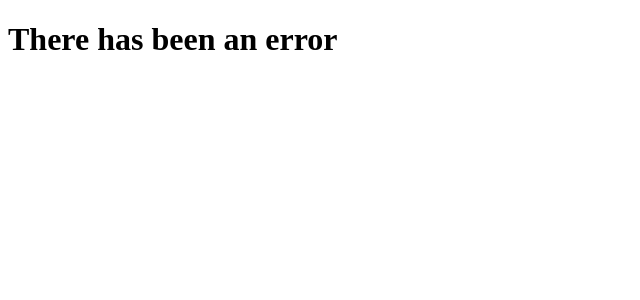
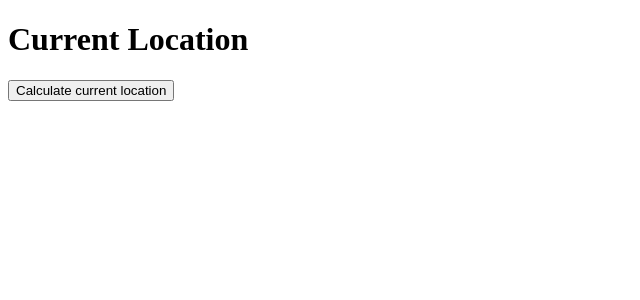
Before and after one commit to martinamancuso/learning_react, a React (Vite) app in the folder react/: page / in a window 1280 px wide. Shown: the top 300 px of the page, without its empty margins (0-640 px from the left). Built offline with nearby package versions, Linux system fonts and the light colour scheme; no server answers.

Commit message:
useCurrentLocation exercise #5 started

```diff
--- a/react/src/components/App.jsx
+++ b/react/src/components/App.jsx
@@ -1,10 +1,11 @@
 // import { LanguageContext } from "./LanguageContext";
 // import { Clock } from "./Clock";
 // import { useState } from "react";
-import { GitHubUser } from "./GitHubUser";
+// import { GitHubUser } from "./GitHubUser";
 // import { useCounter } from "../custom_hooks_lessons/useCounter";
 // import { HookCounter } from "../custom_hooks_lessons/HookCounter";
 // import { HookGitHubUser } from "../custom_hooks_lessons/HookGitHubUser";
+import { CurrentLocation } from "./CurrentLocation";
 
 export function App() {
   // const [ language, setLanguage ] = useState("en");
@@ -20,11 +21,12 @@ export function App() {
         </select>
         <Clock />
       </LanguageContext.Provider> */}
-      <GitHubUser username="martinamancuso" />
+      {/* <GitHubUser username="martinamancuso" /> */}
       {/* <button onClick={onIncrement}>{counter}</button>
       <HookCounter /> */}
       {/* <input value={username} onChange={(e) => {setUsername(e.target.value)}} /> */}
       {/* <HookGitHubUser username="martinamancuso" /> */}
+      <CurrentLocation />
     </div>
   );
 }
--- /dev/null
+++ b/react/src/components/CurrentLocation.jsx
@@ -0,0 +1,16 @@
+import { useCurrentLocation } from "../custom_hooks_exercises/useCurrentLocation"
+
+export function CurrentLocation() {
+
+  const { currentLocation, error, loading, calculateCurrentLocation } = useCurrentLocation();
+
+  return (
+    <div>
+      <h1>Current Location</h1>
+      {currentLocation && <p>Your current location is: {currentLocation}</p>}
+      {error && <p>There has been an error.</p>}
+      {loading && <p>Loading...</p>}
+      <p><button onClick={calculateCurrentLocation}>Calculate current location</button></p>
+    </div>
+  )
+}
--- /dev/null
+++ b/react/src/custom_hooks_exercises/useCurrentLocation.jsx
@@ -0,0 +1,30 @@
+import { useState } from "react";
+
+export function useCurrentLocation() {
+  const [currentLocation, setCurrentLocation] = useState(null);
+  const [error, setError] = useState(null);
+  const [loading, setLoading] = useState(false);
+
+  function calculateCurrentLocation() {
+    setLoading(true);
+
+    setTimeout(() => {
+      try {
+        setCurrentLocation(5);
+      } catch (error) {
+        setError(error);
+      } finally {
+        // il finally viene chiamato a prescindere dal fatto che la funzione
+        // sia finita nel catch o no
+        setLoading(false);
+      }
+    }, 1000);
+  }
+
+  return {
+    currentLocation,
+    error,
+    loading,
+    calculateCurrentLocation
+  };
+}
```
